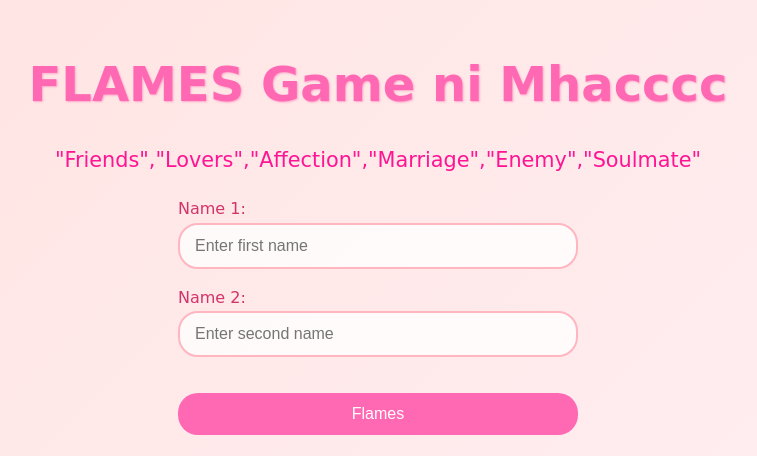
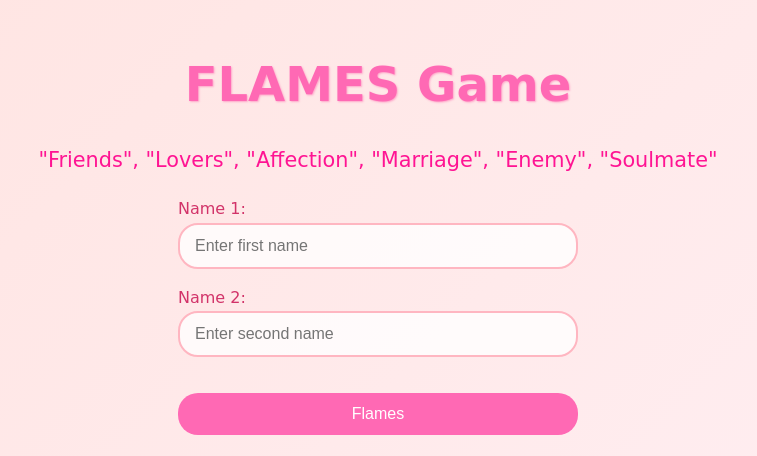
Before and after one commit to Mhacccc/flames-game, a plain HTML site: page index.html in a window 1280 px wide. Shown: the whole page, without its empty margins (262-1019 px from the left). Drawn offline with Linux system fonts and the light colour scheme.

Commit message:
8th commit

```diff
--- a/index.html
+++ b/index.html
@@ -11,8 +11,8 @@
     <link rel="manifest" href="/site.webmanifest">
 </head>
 <body>
-    <h1>FLAMES Game ni Mhacccc</h1>
-    <h2>"Friends","Lovers","Affection","Marriage","Enemy","Soulmate"</h2>
+    <h1>FLAMES Game</h1>
+    <h2>"Friends", "Lovers", "Affection", "Marriage", "Enemy", "Soulmate"</h2>
 
     <div class="input-group">
         <div class="input-row">
```
